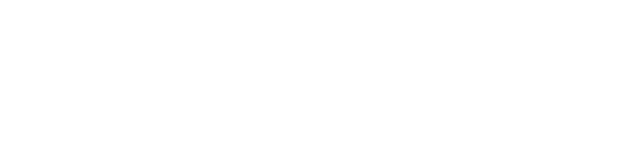
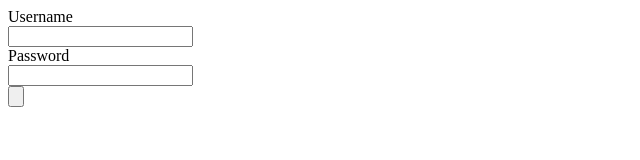
Before and after one commit to content-cn/Frontend_Forms, a plain HTML site: page index.html in a window 1280 px wide. Shown: the whole page, without its empty margins (0-640 px from the left). Drawn offline with Linux system fonts and the light colour scheme.

Commit message:
creating a simple form

```diff
--- a/index.html
+++ b/index.html
@@ -3,6 +3,18 @@
     <title>Login</title>
 </head>
 <body>
-
+    <form action="">
+        <div>
+            <label for="username">Username</label><br>
+            <input type="text" id="username" required>
+        </div>
+        <div>
+            <label for="">Password</label><br>
+            <input type="password" id="password" required>
+        </div>
+        <div>
+            <input type="submit" value="">
+        </div>
+    </form>
 </body>
 </html>
```
